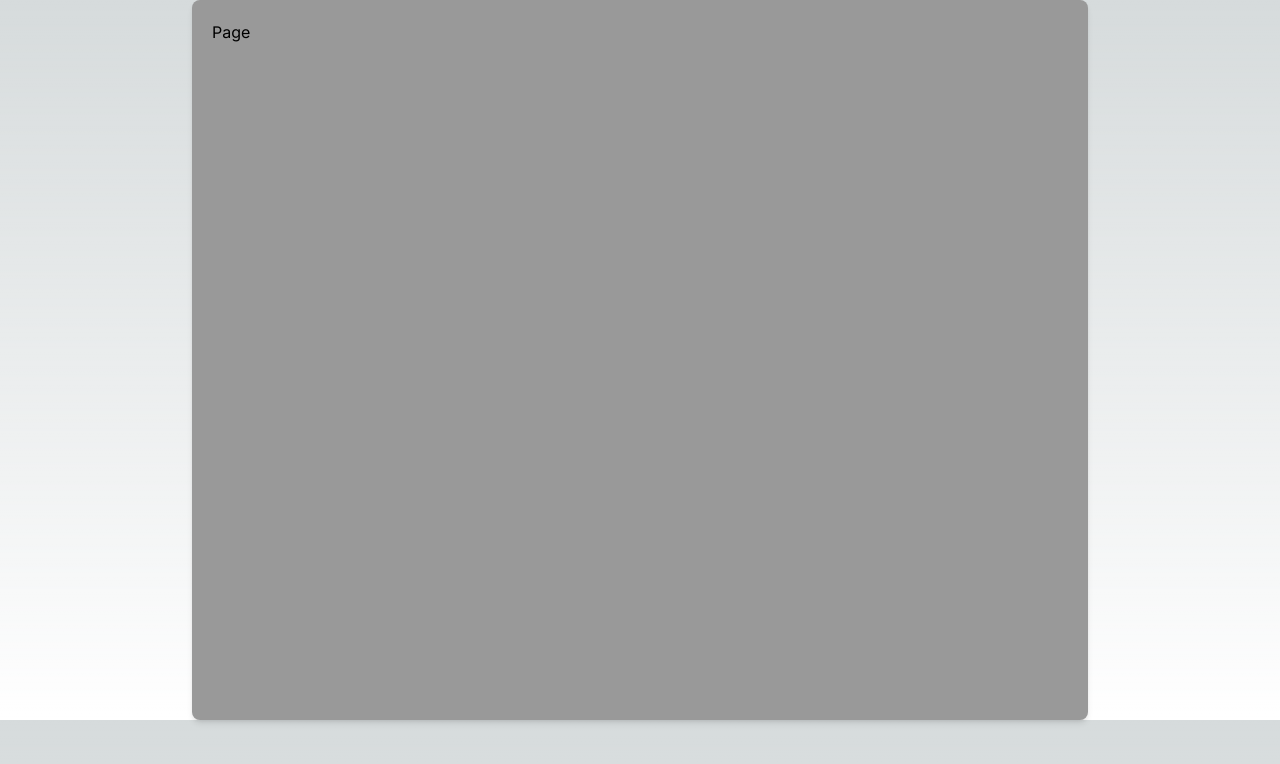
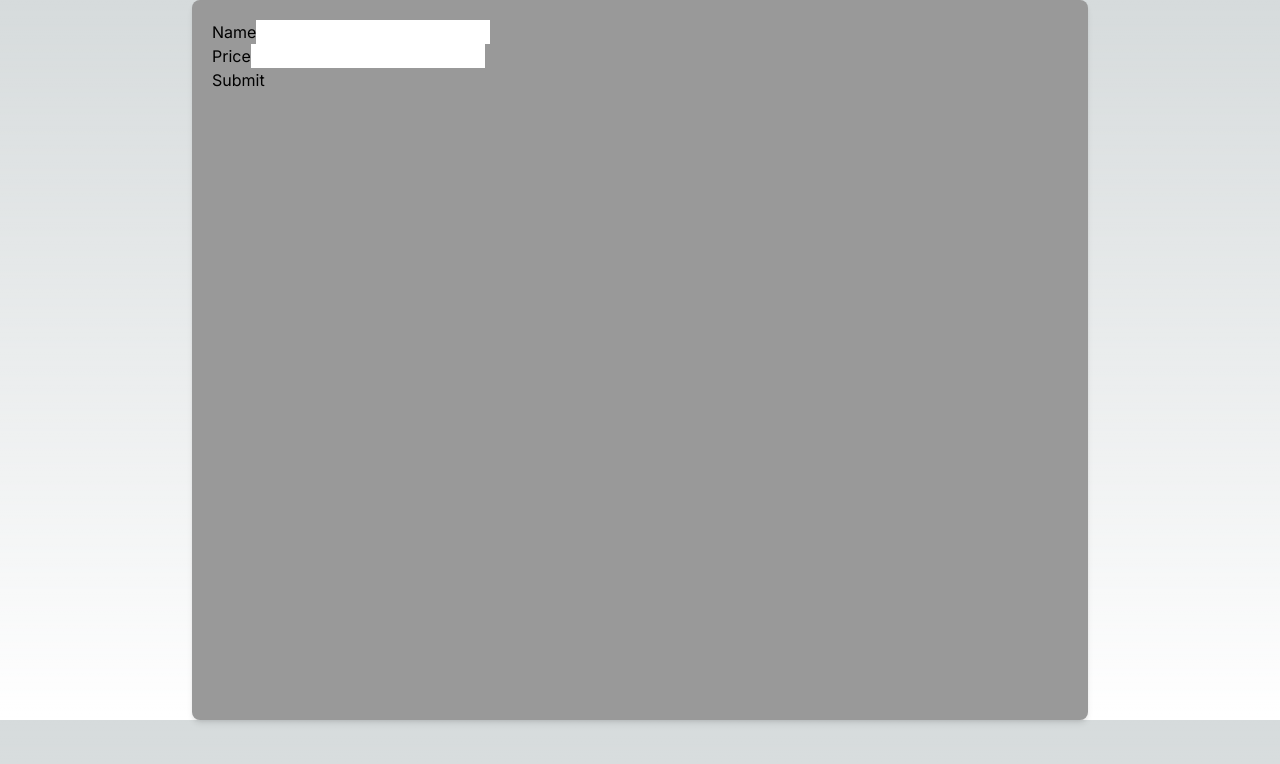
Before and after one commit to strocchia/django-plus-neon, a Next.js app in the folder nextjs-frontend/: page /add in a window 1280 px wide. Shown: the top 764 px of the page. Built offline with nearby package versions, Linux system fonts and the light colour scheme.

Commit message:
finished html/js for menu add form. yet unformatted [with TailwindCSS].

```diff
--- a/nextjs-frontend/src/app/add/page.js
+++ b/nextjs-frontend/src/app/add/page.js
@@ -1,7 +1,76 @@
 // src/app/add/page.js
+
+"use client";
 
 import React from "react";
 
+import { useEffect, useState } from "react";
+import { useRouter, useSearchParams } from "next/navigation";
+
+async function createMenu(data) {
+  const res = await fetch(`${process.env.NEXT_PUBLIC_API_URL}/api/menu/`, {
+    method: "POST",
+    headers: { "Content-Type": "application/json" },
+    body: JSON.stringify(data),
+  });
+
+  if (!res.ok) throw new Error("Failed to create menu data");
+
+  return res.json();
+}
+
 export default function Page() {
-  return <div>Page</div>;
+  const [formData, setFormData] = useState({ name: "", price: "" });
+  const [loading, setLoading] = useState(false);
+  const [error, setError] = useState(null);
+
+  const router = useRouter();
+
+  /**
+   *
+   * @param {Event} evt form submission event (evt for short).
+   */
+  const doFinish = (evt) => {
+    evt.preventDefault();
+    setLoading(true);
+  };
+
+  useEffect(() => {
+    return () => setLoading(false);
+  });
+
+  return (
+    <form onSubmit={doFinish}>
+      <div>
+        <label htmlFor="name">Name</label>
+        <input
+          type="text"
+          name="name"
+          value={formData.name}
+          onChange={(evt) =>
+            setFormData({ ...formData, name: evt.target.value })
+          }
+          required
+        />
+      </div>
+      <div>
+        <label htmlFor="price">Price</label>
+        <input
+          type="number"
+          name="price"
+          value={formData.price}
+          onChange={(evt) =>
+            setFormData({ ...formData, price: evt.target.value })
+          }
+          required
+        />
+      </div>
+      {error && <p>{error}</p>}
+      <div>
+        <button type="submit" disabled={loading}>
+          Submit
+        </button>
+      </div>
+    </form>
+  );
 }
```
